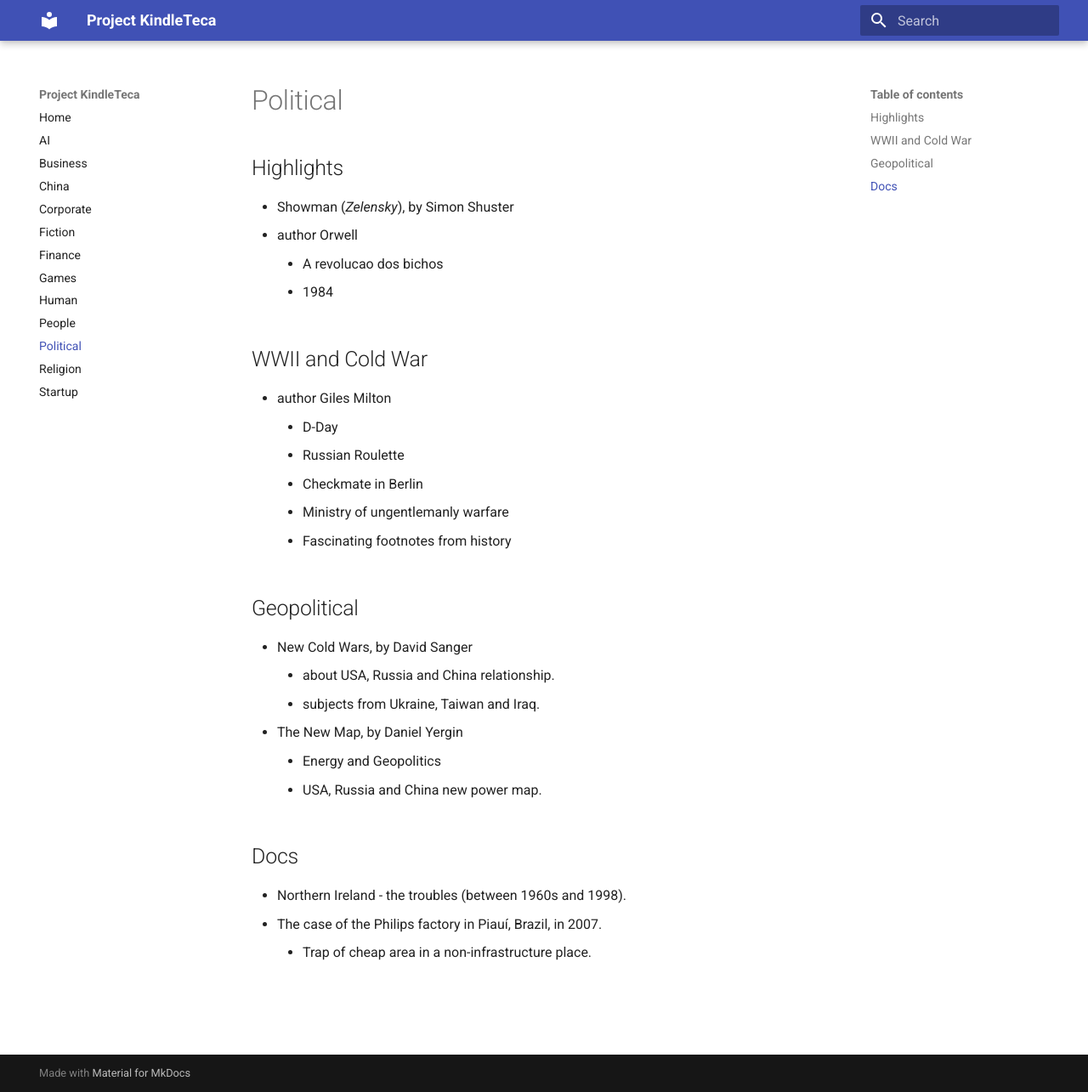
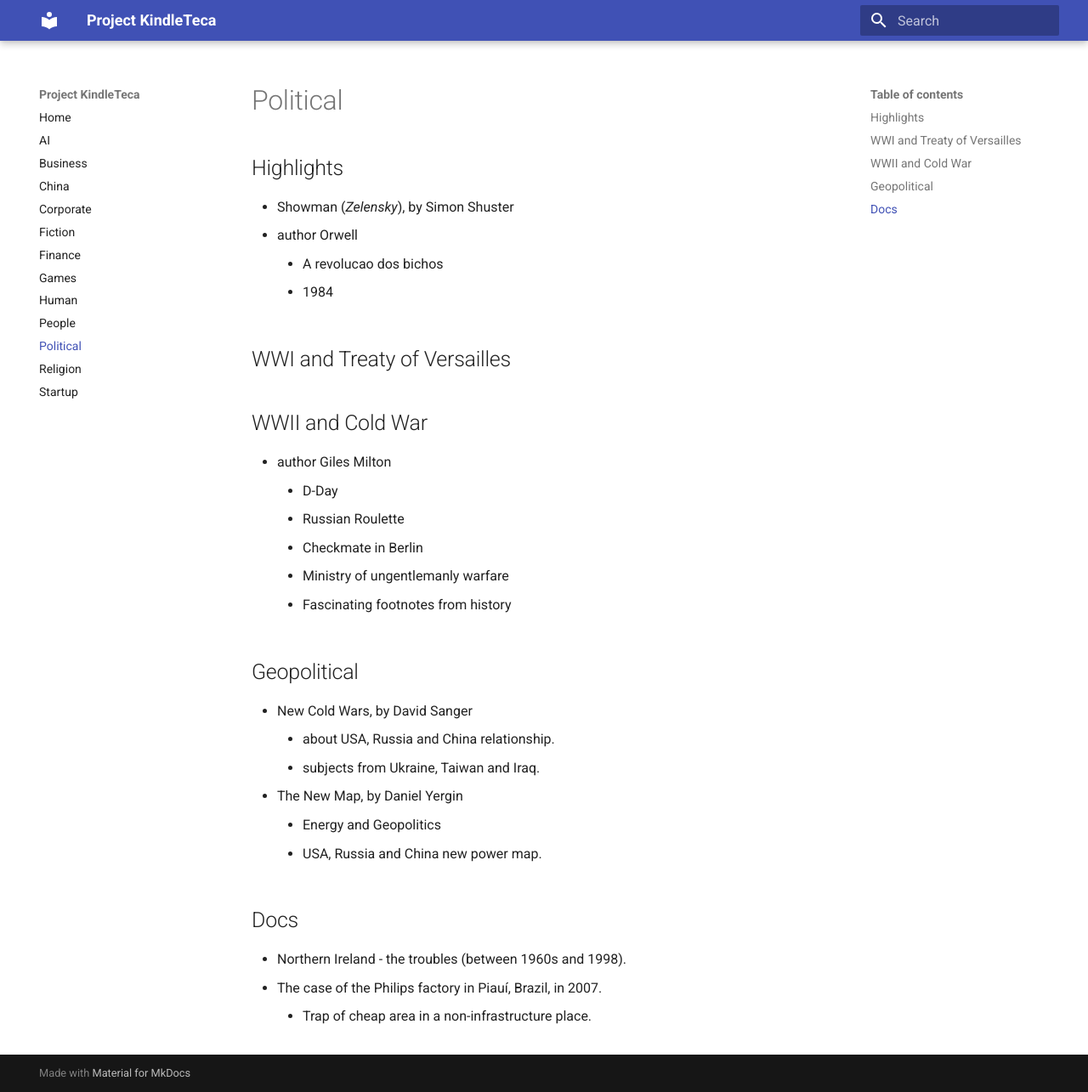
Before and after one commit to renatobrf/kindle-teca, an MkDocs documentation site: the page built from docs/political.md, in a window 1280 px wide and 1285 px high. Shown: the whole window at 85% size. Built offline with MkDocs 1.6.1 and Material for MkDocs 9.7.7, drawn with Linux system fonts in a browser that asks for light colours.

Commit message:
Add section on WWI and Treaty of Versailles

```diff
--- a/docs/political.md
+++ b/docs/political.md
@@ -3,6 +3,8 @@
 - author Orwell
     - A revolucao dos bichos
     - 1984
+
+## WWI and Treaty of Versailles
 
 ## WWII and Cold War
 - author Giles Milton
```
